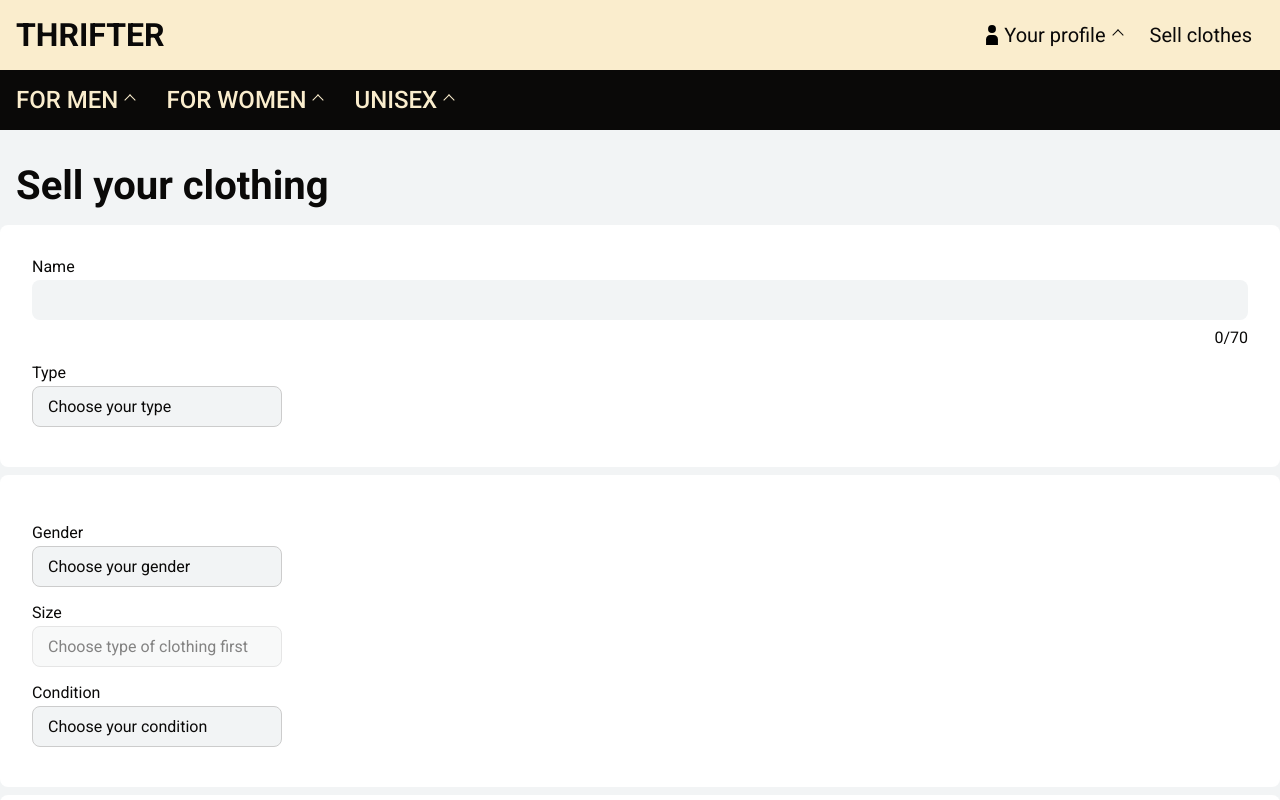
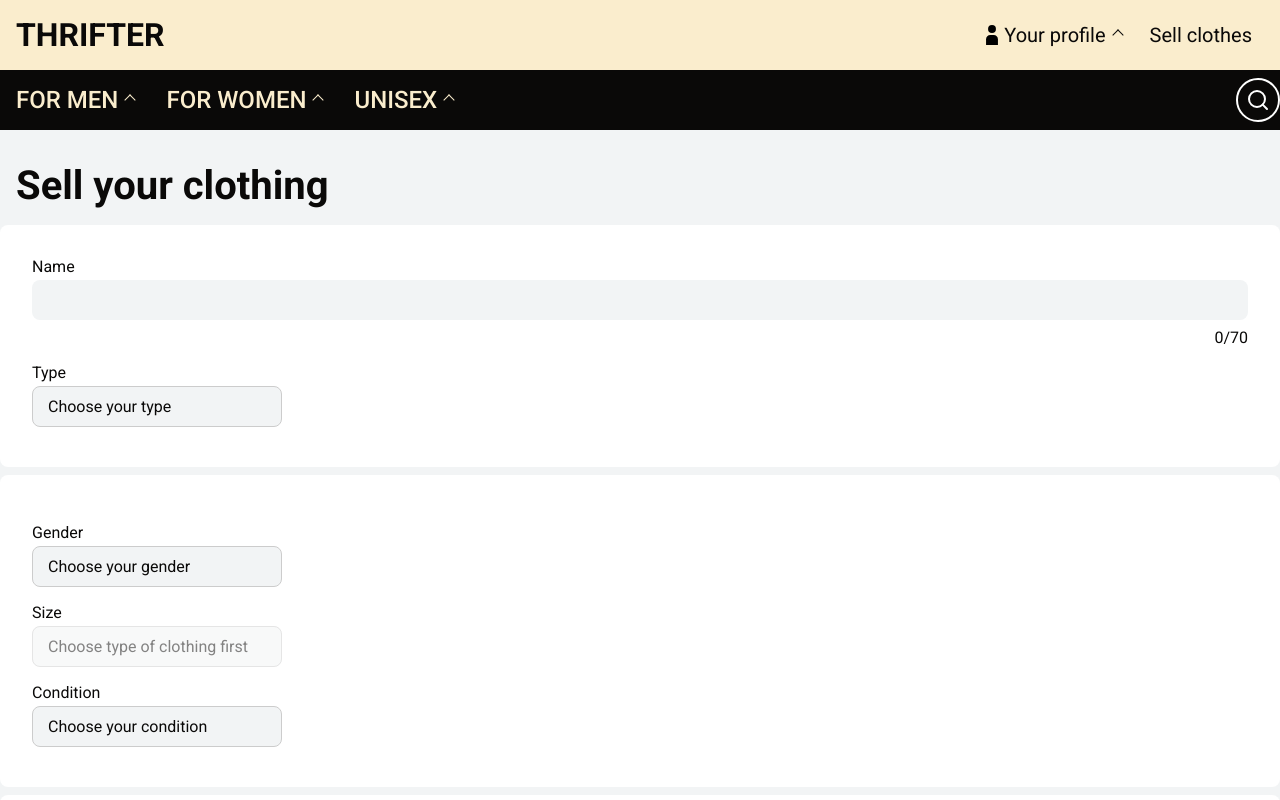
Before and after one commit to Yura-Khudo/Thrifter-app, a Next.js app: page /sell in a window 1280 px wide. Shown: the top 800 px of the page. Built offline with nearby package versions, Linux system fonts and the light colour scheme.

Commit message:
created search input in navbar, styling, and functionality

```diff
--- a/app/search/page.tsx
+++ b/app/search/page.tsx
@@ -11,20 +11,20 @@
 	return (
 		<div
 			style={{
-				// maxWidth: "1600px",
+				maxWidth: "1330px",
 				margin: "0.5rem auto 0",
 				overflow: "hidden",
 				display: "grid",
 				flex: 1,
 				gap: "8px",
-				gridTemplateColumns: "6fr 2fr",
+				gridTemplateColumns: "6fr 1.5fr",
 			}}
 		>
 			<div
 				style={{
 					background: "var(--primary-color)",
 					padding: "1rem",
-					borderRadius: "16px",
+					borderRadius: "8px",
 				}}
 			>
 				{clothes && clothes.map((el) => <p key={el._id}>{el.name}</p>)}
--- a/components/NavBar/NavBar.module.css
+++ b/components/NavBar/NavBar.module.css
@@ -5,8 +5,13 @@
 .nav {
 	max-width: 1330px;
 	display: flex;
+	justify-content: space-between;
 	margin: auto;
 	position: relative;
+}
+
+.categories {
+	display: flex;
 }
 
 .menu {
@@ -14,7 +19,6 @@
 	top: 61px;
 	opacity: 0;
 	display: none;
-
 	z-index: 10;
 	transition: opacity 0.2s ease-in;
 }
--- a/components/NavBar/NavBar.tsx
+++ b/components/NavBar/NavBar.tsx
@@ -5,6 +5,7 @@
 import DropdownLink from "../DropdownLink/DropdownLink";
 import { useState } from "react";
 import DropdownLinkMenu from "../DropdownLinkMenu/DropdownLinkMenu";
+import NavbarSearchInput from "../NavbarSearchInput/NavbarSearchInput";
 
 const Navbar: React.FC = () => {
 	const [content, setContent] = useState({
@@ -16,6 +17,7 @@
 	return (
 		<div className={classes.navContainer}>
 			<div className={classes.nav}>
+				<div className={classes.categories}>
 					<div
 						onMouseLeave={() =>
 							setContent((prevState) => {
@@ -53,6 +55,8 @@
 						title="UNISEX"
 					/>
 				</div>
+				<NavbarSearchInput />
+			</div>
 		</div>
 	);
 };
--- /dev/null
+++ b/components/NavbarSearchInput/NavbarSearchInput.module.css
@@ -0,0 +1,53 @@
+.form {
+	display: flex;
+	flex-direction: row-reverse;
+	align-items: center;
+	overflow: hidden;
+}
+
+.container {
+	display: flex;
+}
+
+.searchIcon {
+	background-color: inherit;
+	display: flex;
+	align-items: center;
+	justify-content: center;
+	border: 2px solid white;
+	border-radius: 50%;
+	padding: 0.5rem;
+	cursor: pointer;
+	color: white;
+}
+
+.searchIconShow {
+	border-bottom-left-radius: 0;
+	border-top-left-radius: 0;
+	background-color: white;
+	color: black;
+}
+
+.input {
+	display: none;
+	transform: scaleX(0);
+	transform-origin: right;
+	transition: all 0.3s ease-in;
+	border-top-left-radius: 9999px;
+	border-bottom-left-radius: 9999px;
+	outline: none;
+	border: 2px solid white;
+	padding-left: 1rem;
+	font-size: 1rem;
+}
+
+.inputShow {
+	display: inline-block;
+	animation: searchInputOpen 0.3s forwards;
+}
+
+@keyframes searchInputOpen {
+	100% {
+		transform: scaleX(1);
+	}
+}
--- /dev/null
+++ b/components/NavbarSearchInput/NavbarSearchInput.tsx
@@ -0,0 +1,52 @@
+"use client";
+
+import { FormEvent, useActionState, useState } from "react";
+
+import classes from "./NavbarSearchInput.module.css";
+import { filter } from "@/lib/actions";
+const NavbarSearchInput: React.FC = () => {
+	const [isOpen, setIsOpen] = useState(false);
+
+	function handleClick(e: FormEvent) {
+		if (!isOpen) {
+			e.preventDefault();
+		}
+		setIsOpen(!isOpen);
+	}
+
+	const [state, action] = useActionState(filter, null);
+
+	return (
+		<form action={action} className={classes.form}>
+			<div className={classes.container}>
+				<input
+					className={`${classes.input} ${isOpen && classes.inputShow}`}
+					type="text"
+					name="name"
+				/>
+				<button
+					onClick={handleClick}
+					className={`${classes.searchIcon} ${
+						isOpen && classes.searchIconShow
+					} `}
+				>
+					<svg
+						xmlns="http://www.w3.org/2000/svg"
+						width="24"
+						height="24"
+						fill="none"
+						stroke={isOpen ? "black" : "white"}
+						strokeWidth="2"
+						strokeLinecap="round"
+						strokeLinejoin="round"
+					>
+						<circle cx="11" cy="11" r="8" />
+						<line x1="21" y1="21" x2="16.65" y2="16.65" />
+					</svg>
+				</button>
+			</div>
+		</form>
+	);
+};
+
+export default NavbarSearchInput;
```
Lines whose indentation alone changed are shown as unchanged.
